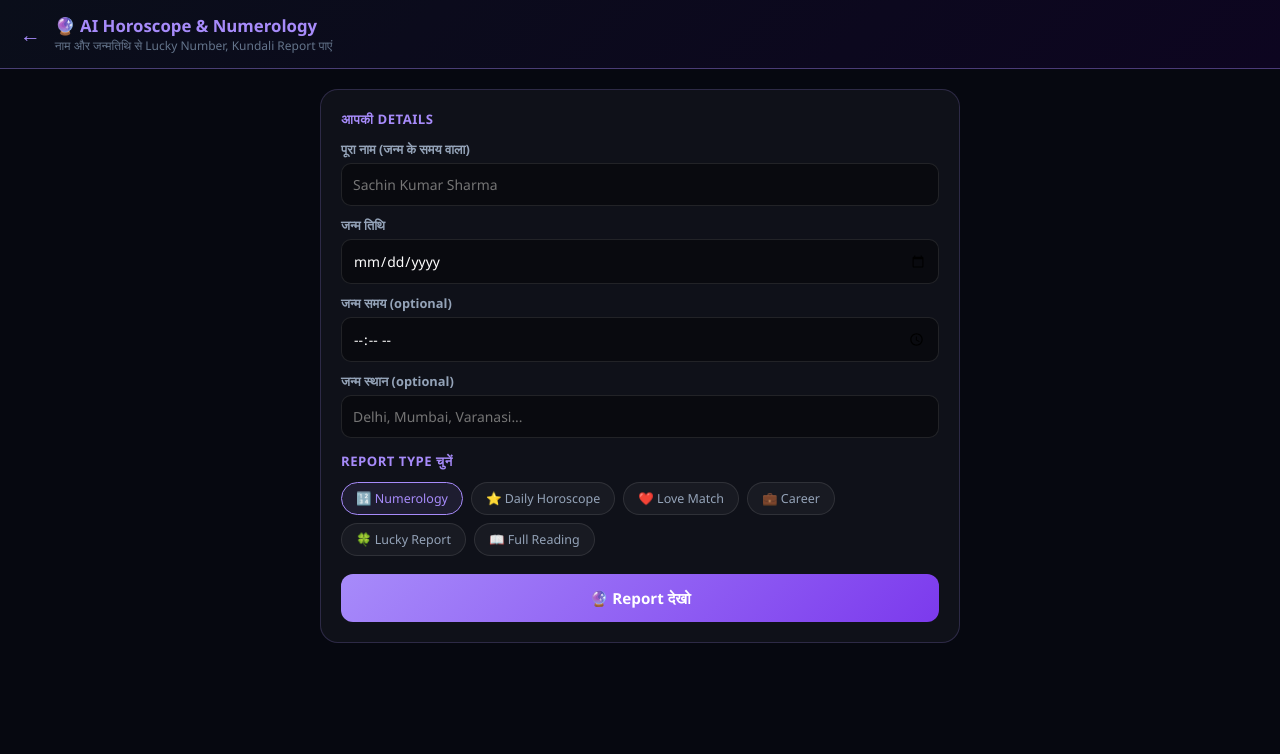
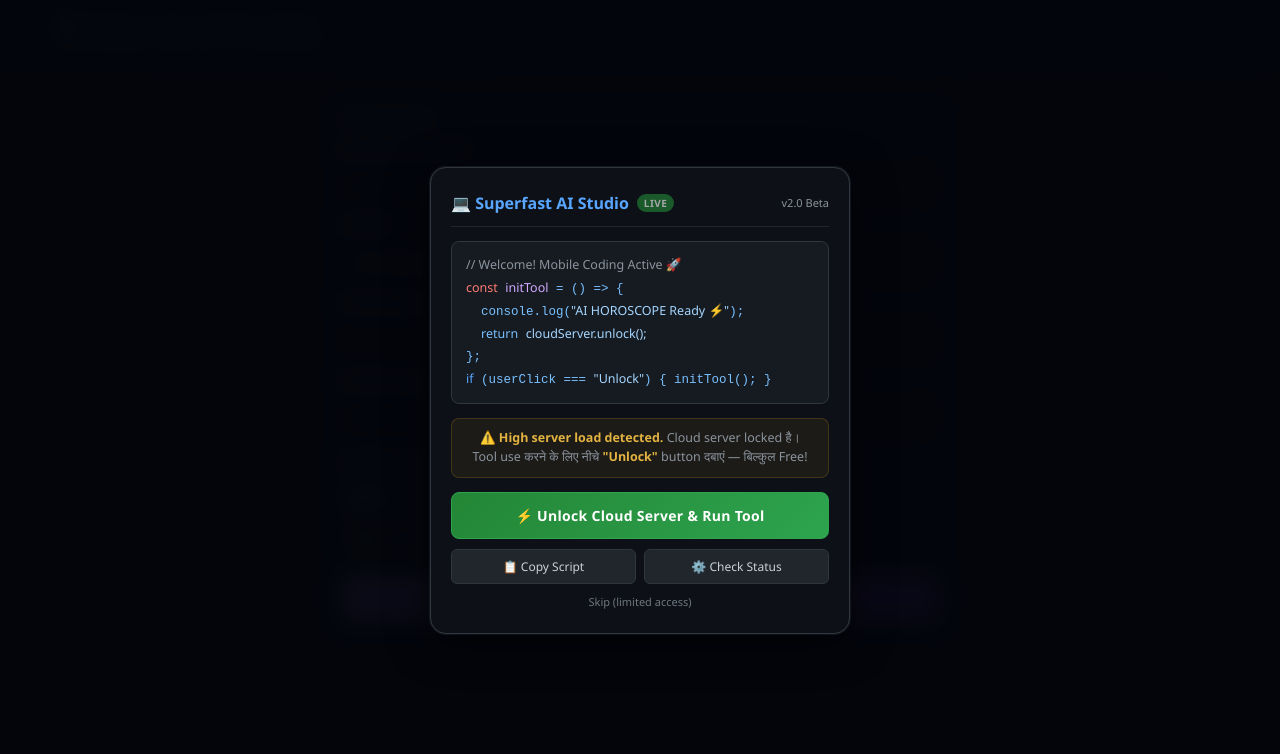
Before and after one commit to ksachin29663-png/Ai_video-, a website: page ai-horoscope.html in a window 1280 px wide. Shown: the top 754 px of the page. Drawn offline with Linux system fonts and the light colour scheme.

Commit message:
Add Adsterra gateway + Share-to-Unlock on all tool pages

```diff
--- a/ai-horoscope.html
+++ b/ai-horoscope.html
@@ -82,6 +82,7 @@
 }
 function copyText(){navigator.clipboard.writeText(document.getElementById('result').textContent).then(()=>alert('Copied! 📋'));}
 </script>
+<script src="adsterra-gate.js"></script>
 <script src="tracker.js"></script>
 <script src="share-unlock.js"></script>
 
```
